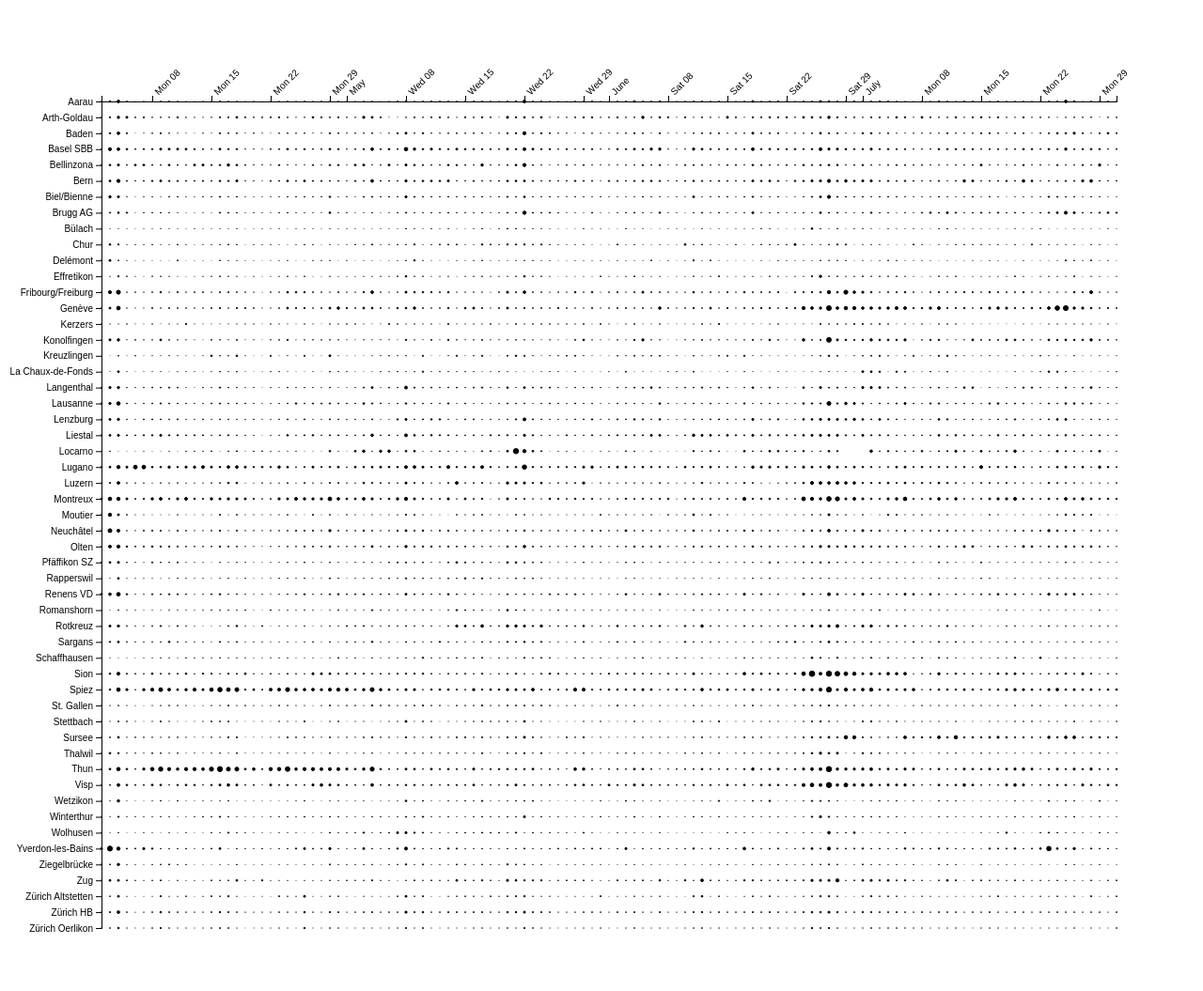
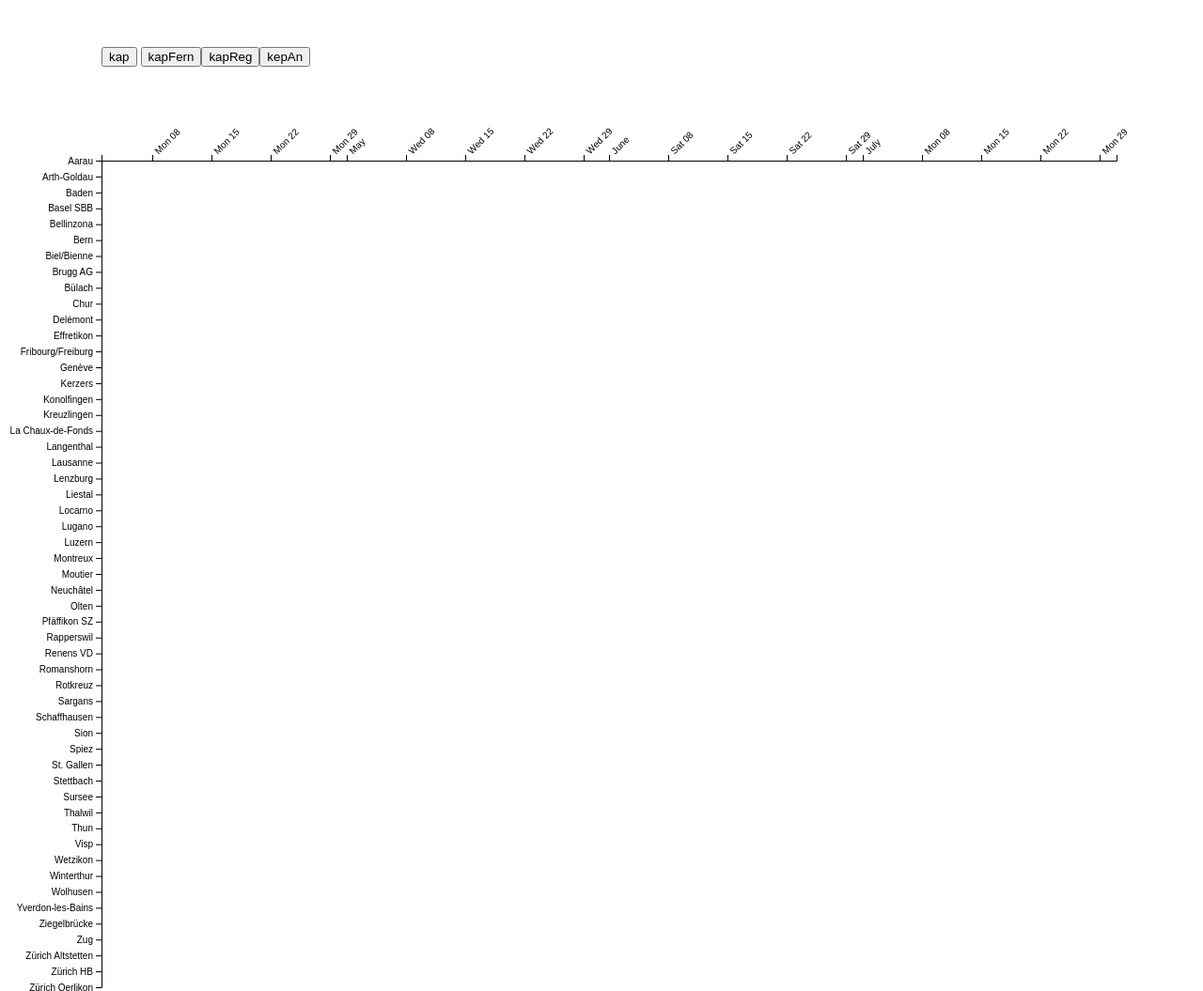
Before and after one commit to cas-dataviz-interactive/kap-interactive, a plain HTML site: page index.html in a window 1280 px wide. Shown: the whole page at 94% size. Before the commit the page ends 1020 px from the top, so only its background shows below. Drawn offline with nearby package versions, Linux system fonts and the light colour scheme.

Commit message:
add interaction

```diff
--- a/index.html
+++ b/index.html
@@ -5,11 +5,17 @@
   <meta name="viewport" content="width=device-width, initial-scale=1">
   <title>Hello D3!</title>
   <style>
-
+    #nav{
+      margin-left: 100px;
+      margin-top: 50px;
+    }
   </style>
 </head>
 
 <body>
+  <div id="nav">
+      <button type="button">Click Me!</button>
+  </div>
   <div id="chart"></div>
 </body>
 <script src="https://d3js.org/d3.v5.min.js"></script>
--- a/index.js
+++ b/index.js
@@ -22,6 +22,10 @@ var stations = [];
 var x = d3.scaleTime();
 var y = d3.scalePoint();
 var r = d3.scaleLinear();
+
+var categories = ['kap', 'kapFern', 'kapReg', 'kepAn'];
+var selectedCategory = categories[0];
+var chart;
 
 d3.dsv(',', 'kap.csv', function (d) {
   return {
@@ -72,32 +76,44 @@ d3.dsv(',', 'kap.csv', function (d) {
     .attr("width", w)
     .attr("height", h);
 
-  var chart = svg.append('g').attr("transform", "translate(" + margin.left + "," + margin.top + ")");
+  chart = svg.append('g').attr("transform", "translate(" + margin.left + "," + margin.top + ")");
+
+  render();
+
+});
+
+
+function render() {
+
+  const t = chart.transition()
+        .duration(750);
 
   chart.selectAll("circle")
     .data(data)
-    .join("circle")
-    .attr("cx", function (d) {
+    // .join("circle")
+    .join(
+      enter => enter.append('circle').attr("cx", function (d) {
+        console.log('enter');
         return x(d.date);
-    })
-    .attr("cy", function (d, i) {
+      }).attr("cy", function (d, i) {
         return y(d.name);
       })
       .attr("r", function (d, i) {
-      return r(d.kap);
+        return r(d[selectedCategory]);
       })
       .style('fill', function (d) {
-      // if(d.kap == 100){
-      //   return 'green';
-      // }
-      // else if(d.kap < 80){
-      //   return 'red';
-      // }
-      // else return 'none';
         return 'black';
       })
-    .style('stroke', 'black');
+      .style('stroke', 'black')
+      .call(enter => enter.transition(t)
+      .attr("r", 0)),
+      update => update
+        .call(update => update.transition(t)
+        .attr("r", (d, i) => r(d[selectedCategory])))
+    )
 
+
+  //axis
   chart.append('g').call(d3.axisLeft(y));
   chart.append('g')
     .call(d3.axisTop(x).ticks(d3.timeDay.every(7)))
@@ -106,6 +122,19 @@ d3.dsv(',', 'kap.csv', function (d) {
     .attr("x", 9)
     //.attr("dy", ".35em")
     .attr("transform", "rotate(-45)")
-    .style("text-anchor", "start");;
+    .style("text-anchor", "start");
 
+  //navigation
+  d3.select("#nav")
+    .selectAll('button')
+    .data(categories)
+    .join("button")
+    .attr("type", "button")
+    .text(function (d) {
+      return d;
+    }).on('click', function (d) {
+      console.log('click', d);
+      selectedCategory = d;
+      render();
     });
+}
```
Lines whose indentation alone changed are shown as unchanged.
